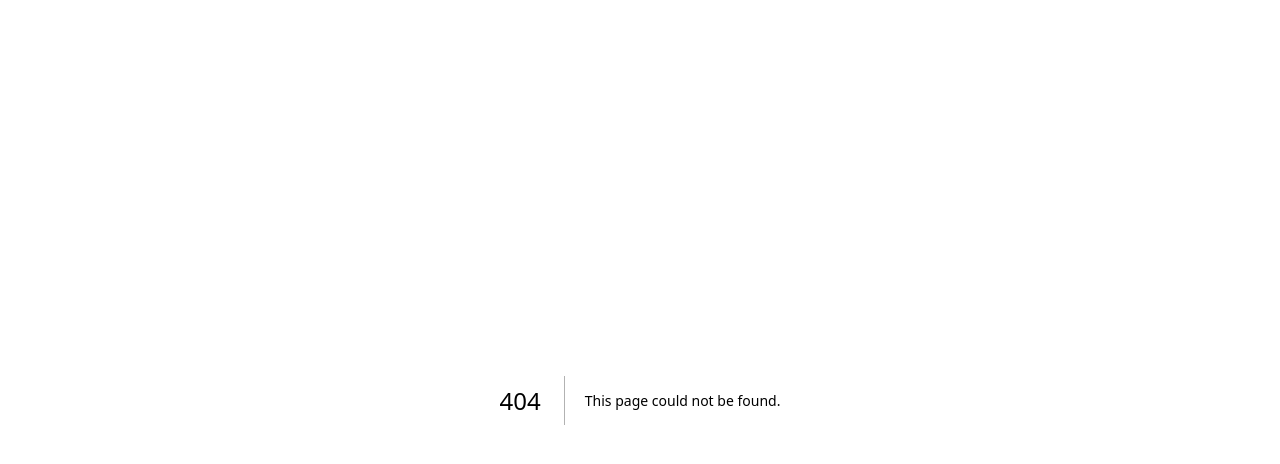
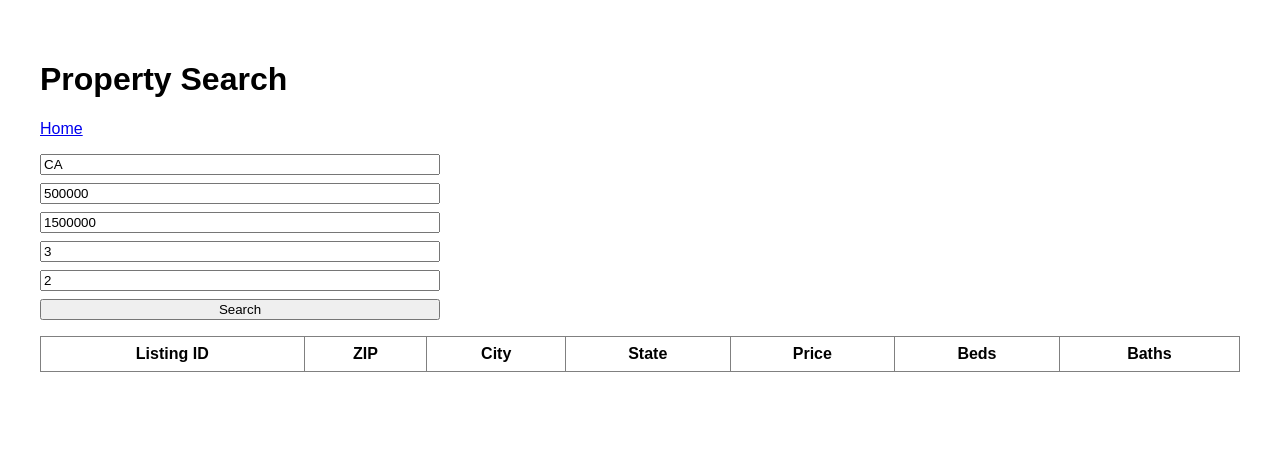
Before and after one commit to asiddaramanna/homebase, a Next.js app in the folder frontend/: page /search in a window 1280 px wide. Before the commit this address had no page. Shown: the top 464 px of the page. Built offline with nearby package versions, Linux system fonts and the light colour scheme.

Commit message:
Create search.js

```diff
--- /dev/null
+++ b/frontend/pages/search.js
@@ -0,0 +1,106 @@
+import { useState } from 'react'
+import Link from 'next/link'
+
+export default function SearchPage() {
+  const [form, setForm] = useState({
+    state_code: 'CA',
+    min_price: 500000,
+    max_price: 1500000,
+    min_beds: 3,
+    min_baths: 2,
+  })
+
+  const [results, setResults] = useState([])
+
+  const handleSearch = async () => {
+    const params = new URLSearchParams({
+      state_code: form.state_code,
+      min_price: String(form.min_price),
+      max_price: String(form.max_price),
+      min_beds: String(form.min_beds),
+      min_baths: String(form.min_baths),
+    })
+
+    const res = await fetch(`http://127.0.0.1:8000/search?${params.toString()}`)
+    const data = await res.json()
+    setResults(data)
+  }
+
+  return (
+    <div style={{ padding: '2rem', fontFamily: 'Arial' }}>
+      <h1>Property Search</h1>
+      <Link href="/">Home</Link>
+
+      <div
+        style={{
+          marginTop: '1rem',
+          display: 'grid',
+          gap: '0.5rem',
+          maxWidth: '400px',
+        }}
+      >
+        <input
+          value={form.state_code}
+          onChange={(e) => setForm({ ...form, state_code: e.target.value })}
+          placeholder="State code"
+        />
+        <input
+          type="number"
+          value={form.min_price}
+          onChange={(e) => setForm({ ...form, min_price: e.target.value })}
+          placeholder="Min price"
+        />
+        <input
+          type="number"
+          value={form.max_price}
+          onChange={(e) => setForm({ ...form, max_price: e.target.value })}
+          placeholder="Max price"
+        />
+        <input
+          type="number"
+          value={form.min_beds}
+          onChange={(e) => setForm({ ...form, min_beds: e.target.value })}
+          placeholder="Min beds"
+        />
+        <input
+          type="number"
+          value={form.min_baths}
+          onChange={(e) => setForm({ ...form, min_baths: e.target.value })}
+          placeholder="Min baths"
+        />
+        <button onClick={handleSearch}>Search</button>
+      </div>
+
+      <table
+        border="1"
+        cellPadding="8"
+        style={{ borderCollapse: 'collapse', width: '100%', marginTop: '1rem' }}
+      >
+        <thead>
+          <tr>
+            <th>Listing ID</th>
+            <th>ZIP</th>
+            <th>City</th>
+            <th>State</th>
+            <th>Price</th>
+            <th>Beds</th>
+            <th>Baths</th>
+          </tr>
+        </thead>
+        <tbody>
+          {results.map((row) => (
+            <tr key={row.listing_id}>
+              <td>{row.listing_id}</td>
+              <td>{row.zip_code}</td>
+              <td>{row.city}</td>
+              <td>{row.state}</td>
+              <td>{row.price}</td>
+              <td>{row.bed}</td>
+              <td>{row.bath}</td>
+            </tr>
+          ))}
+        </tbody>
+      </table>
+    </div>
+  )
+}
```
